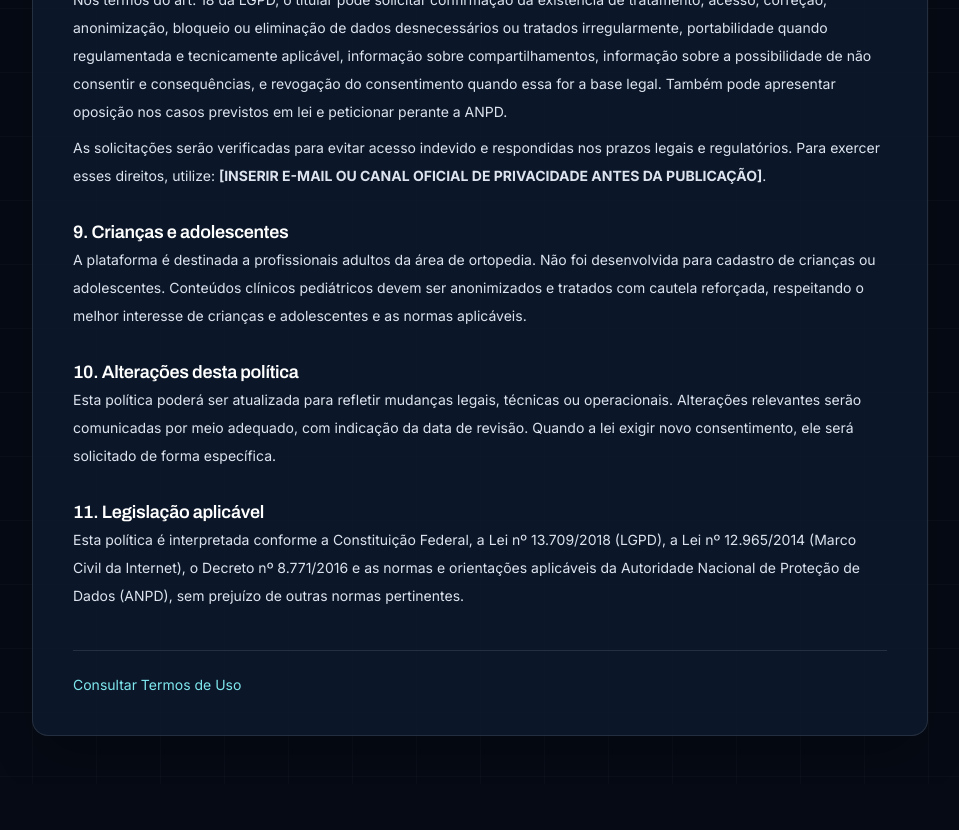
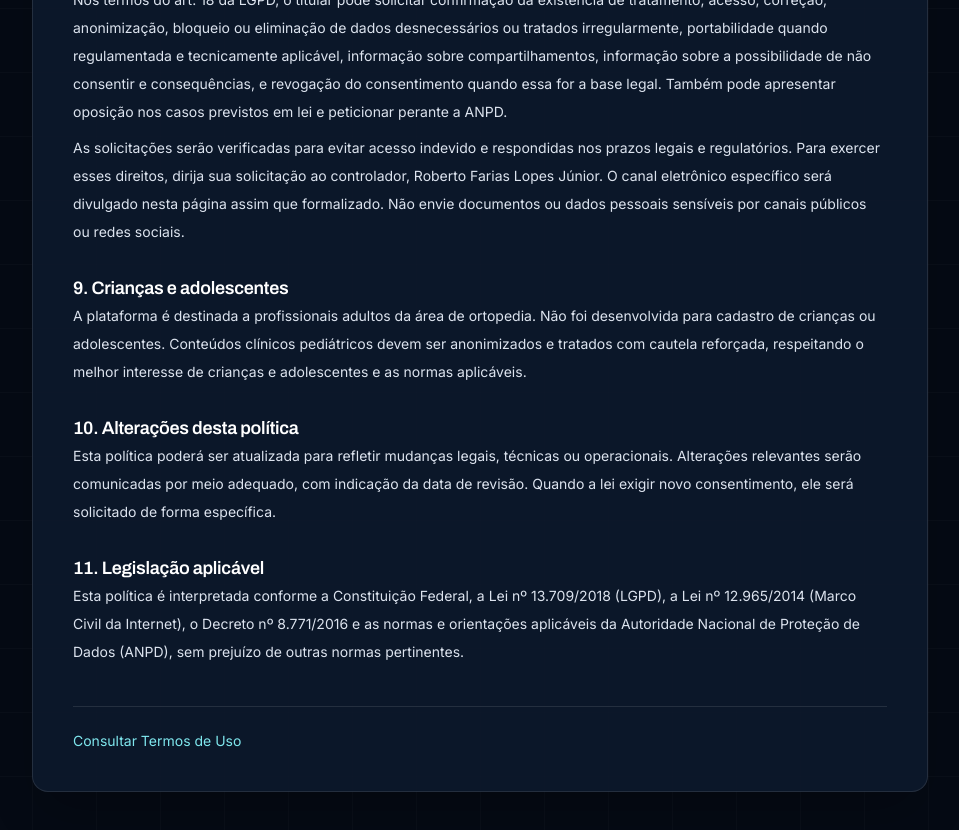
Before and after one commit to ossohub/orthonote, a Next.js app in the folder ossohub-app/: page /privacy in a window 1280 px wide. Shown: the part 2360-3190 px from the top of the page, without its empty margins (160-1119 px from the left). Before the commit the page ends 3144 px from the top, so only its background shows below. Built offline with nearby package versions, Linux system fonts and the light colour scheme; no server answers.

Commit message:
Remove remaining unpublished privacy contact placeholder

```diff
--- a/ossohub-app/src/app/privacy/page.tsx
+++ b/ossohub-app/src/app/privacy/page.tsx
@@ -20,7 +20,7 @@ export default function PrivacyPage() {
           <section><h2 className="text-lg font-semibold text-white">5. Compartilhamento e fornecedores</h2><p>Os dados podem ser processados por fornecedores que viabilizam hospedagem, banco de dados, autenticação, entrega de conteúdo, segurança e análise de desempenho. A infraestrutura atualmente utilizada inclui serviços da <strong>Vercel</strong> e da <strong>Supabase</strong>. Esses fornecedores atuam conforme seus papéis contratuais e instruções aplicáveis. Dados também poderão ser compartilhados quando necessário com autoridades competentes, por obrigação legal ou ordem válida, ou para exercício regular de direitos.</p><p className="mt-2">Não comercializamos dados pessoais. Quando fornecedores estiverem localizados fora do Brasil ou houver transferência internacional, o tratamento deverá observar os requisitos da LGPD e da regulamentação da ANPD, com as salvaguardas aplicáveis.</p></section>
           <section><h2 className="text-lg font-semibold text-white">6. Armazenamento, retenção e segurança</h2><p>Os dados são mantidos pelo período necessário às finalidades informadas, à manutenção da conta e ao cumprimento de obrigações legais, regulatórias e de defesa de direitos. Registros de acesso a aplicações poderão ser mantidos pelo prazo legal aplicável, inclusive o prazo de seis meses previsto no art. 15 do Marco Civil da Internet quando incidente. Após o término do tratamento, os dados serão eliminados ou anonimizados, ressalvadas as hipóteses legais de conservação.</p><p className="mt-2">São adotadas medidas técnicas e administrativas compatíveis com a natureza dos dados e os riscos, como controle de acesso, autenticação, políticas de segurança e uso de infraestrutura especializada. Nenhum sistema é absolutamente imune a incidentes; suspeitas de incidente podem ser comunicadas pelo canal oficial de privacidade, a ser informado acima.</p></section>
           <section><h2 className="text-lg font-semibold text-white">7. Cookies e tecnologias semelhantes</h2><p>A plataforma pode utilizar tecnologias estritamente necessárias à autenticação, segurança, manutenção de sessão e funcionamento. Também pode utilizar métricas de desempenho fornecidas pela Vercel Analytics. O navegador permite gerenciar cookies e armazenamento local; bloquear tecnologias essenciais pode impedir o funcionamento de partes do serviço. Cookies ou tecnologias não essenciais que dependam de consentimento deverão ser ativados somente após escolha válida do usuário, com possibilidade de recusa e alteração da preferência.</p></section>
-          <section><h2 className="text-lg font-semibold text-white">8. Direitos do titular</h2><p>Nos termos do art. 18 da LGPD, o titular pode solicitar confirmação da existência de tratamento, acesso, correção, anonimização, bloqueio ou eliminação de dados desnecessários ou tratados irregularmente, portabilidade quando regulamentada e tecnicamente aplicável, informação sobre compartilhamentos, informação sobre a possibilidade de não consentir e consequências, e revogação do consentimento quando essa for a base legal. Também pode apresentar oposição nos casos previstos em lei e peticionar perante a ANPD.</p><p className="mt-2">As solicitações serão verificadas para evitar acesso indevido e respondidas nos prazos legais e regulatórios. Para exercer esses direitos, utilize: <strong>[INSERIR E-MAIL OU CANAL OFICIAL DE PRIVACIDADE ANTES DA PUBLICAÇÃO]</strong>.</p></section>
+          <section><h2 className="text-lg font-semibold text-white">8. Direitos do titular</h2><p>Nos termos do art. 18 da LGPD, o titular pode solicitar confirmação da existência de tratamento, acesso, correção, anonimização, bloqueio ou eliminação de dados desnecessários ou tratados irregularmente, portabilidade quando regulamentada e tecnicamente aplicável, informação sobre compartilhamentos, informação sobre a possibilidade de não consentir e consequências, e revogação do consentimento quando essa for a base legal. Também pode apresentar oposição nos casos previstos em lei e peticionar perante a ANPD.</p><p className="mt-2">As solicitações serão verificadas para evitar acesso indevido e respondidas nos prazos legais e regulatórios. Para exercer esses direitos, dirija sua solicitação ao controlador, Roberto Farias Lopes Júnior. O canal eletrônico específico será divulgado nesta página assim que formalizado. Não envie documentos ou dados pessoais sensíveis por canais públicos ou redes sociais.</p></section>
           <section><h2 className="text-lg font-semibold text-white">9. Crianças e adolescentes</h2><p>A plataforma é destinada a profissionais adultos da área de ortopedia. Não foi desenvolvida para cadastro de crianças ou adolescentes. Conteúdos clínicos pediátricos devem ser anonimizados e tratados com cautela reforçada, respeitando o melhor interesse de crianças e adolescentes e as normas aplicáveis.</p></section>
           <section><h2 className="text-lg font-semibold text-white">10. Alterações desta política</h2><p>Esta política poderá ser atualizada para refletir mudanças legais, técnicas ou operacionais. Alterações relevantes serão comunicadas por meio adequado, com indicação da data de revisão. Quando a lei exigir novo consentimento, ele será solicitado de forma específica.</p></section>
           <section><h2 className="text-lg font-semibold text-white">11. Legislação aplicável</h2><p>Esta política é interpretada conforme a Constituição Federal, a Lei nº 13.709/2018 (LGPD), a Lei nº 12.965/2014 (Marco Civil da Internet), o Decreto nº 8.771/2016 e as normas e orientações aplicáveis da Autoridade Nacional de Proteção de Dados (ANPD), sem prejuízo de outras normas pertinentes.</p></section>
```
